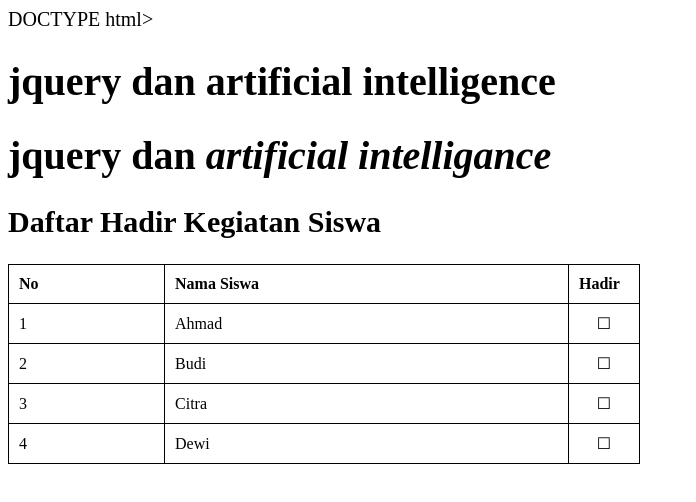
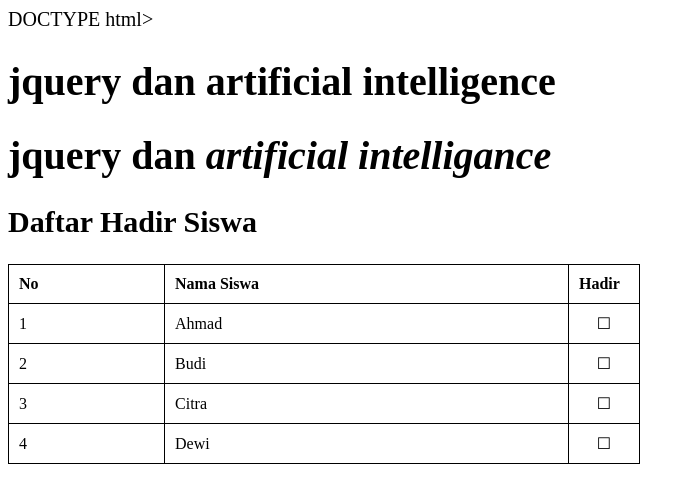
Before and after one commit to Ajid28/Menambahkan-daftar-hadir, a plain HTML site: page index.html in a window 1280 px wide. Shown: the whole page, without its empty margins (0-696 px from the left). Drawn offline with nearby package versions, Linux system fonts and the light colour scheme.

```diff
--- a/index.html
+++ b/index.html
@@ -56,7 +56,7 @@ DOCTYPE html>
   </style>
 </head>
 <body>
-  <h2>Daftar Hadir Kegiatan Siswa</h2>
+  <h2>Daftar Hadir  Siswa</h2>
 
   <table id="daftarHadir">
     <thead>
```
